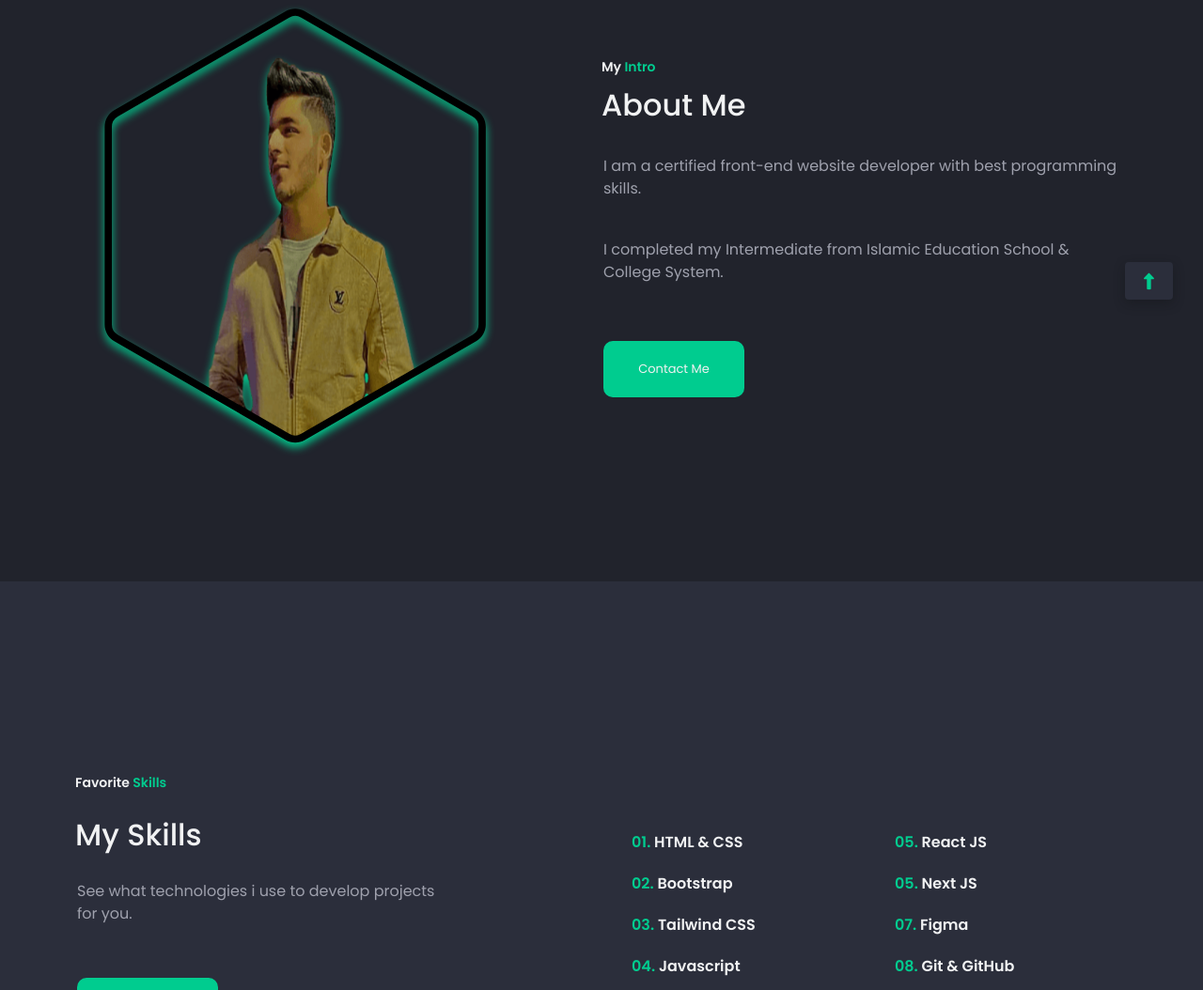
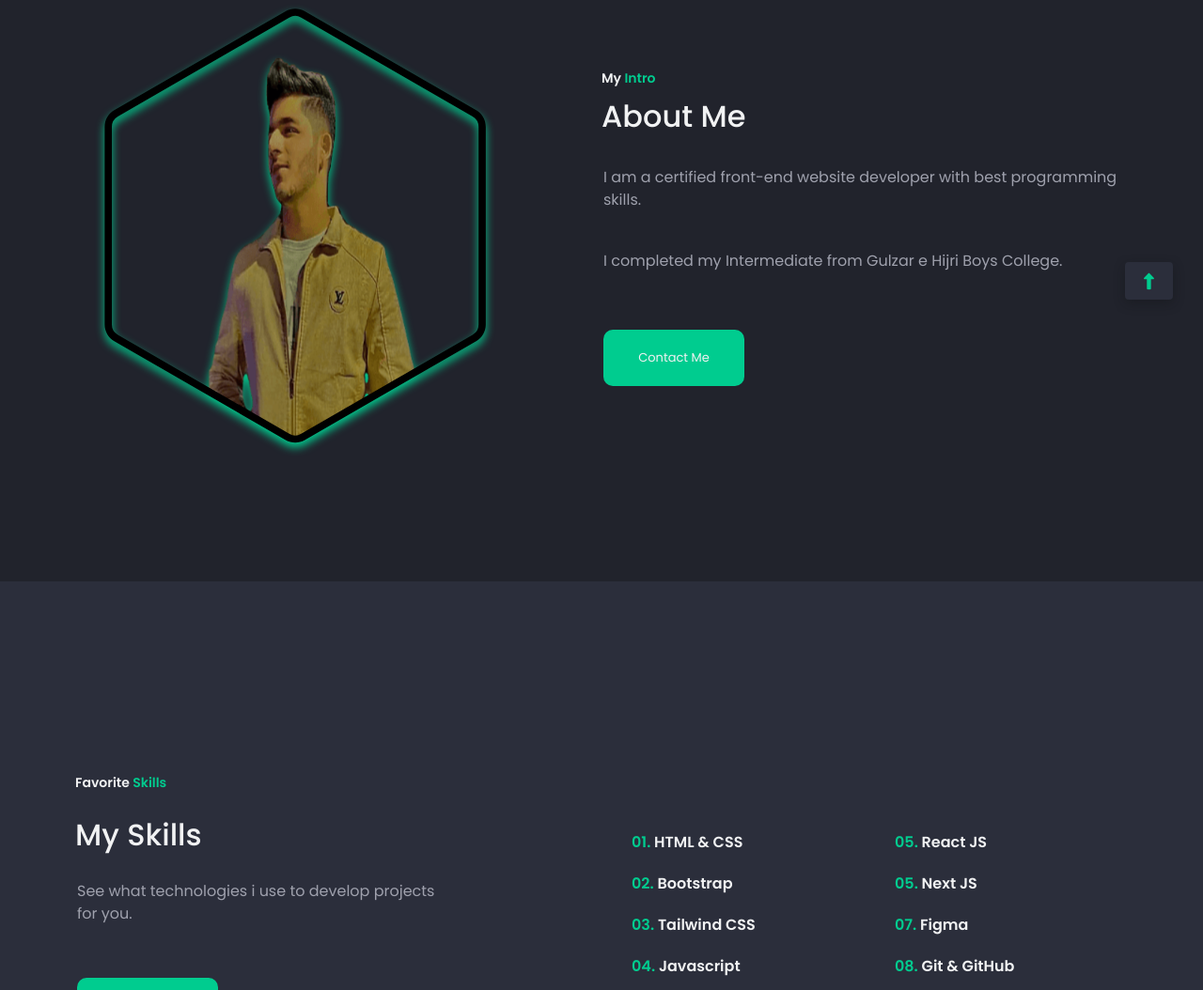
Before and after one commit to hamzashabbir22/My-Portfolio-Website, a plain HTML site: page index.html in a window 1280 px wide. Shown: the part 881-1935 px from the top of the page at 94% size. Drawn offline with nearby package versions, Linux system fonts and the light colour scheme.

Commit message:
Update index.html

```diff
--- a/index.html
+++ b/index.html
@@ -193,8 +193,7 @@
               skills.
             </p>
             <p>
-              I completed my Intermediate from Islamic Education School &
-              College System.
+              I completed my Intermediate from Gulzar e Hijri Boys College.
             </p>
             <a href="#contact"
               ><button class="primary-button">Contact Me</button></a
```
